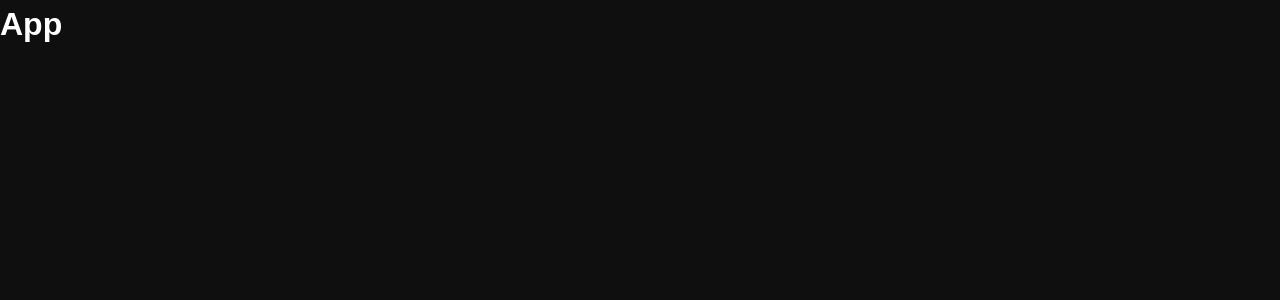
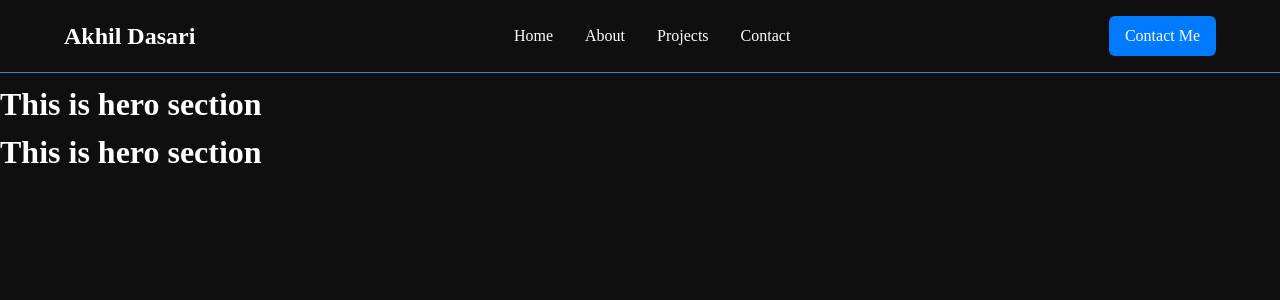
Before and after one commit to akhil-116/akhil-portfolio, a React (Vite) app: page / in a window 1280 px wide. Shown: the top 300 px of the page. Built offline with nearby package versions, Linux system fonts and the light colour scheme.

Commit message:
Navbar added

```diff
--- a/src/App.jsx
+++ b/src/App.jsx
@@ -1,15 +1,16 @@
 import { useState } from 'react'
-import reactLogo from './assets/react.svg'
-import viteLogo from '/vite.svg'
+import Navbar from './components/Navbar/Navbar'
 import './App.css'
 
 function App() {
 
   return (
     <>
-    <h1>App</h1>
+    <Navbar />
+    <h1 style={{marginTop:"80px"}}>This is hero section</h1>
+    <h1>This is hero section</h1>
     </>
   )
 }
 
-export default App
+export default App;
--- /dev/null
+++ b/src/components/Navbar/Navbar.css
@@ -0,0 +1,88 @@
+.navbar{
+    width: 100%;
+    background-color: #0f0f0f;
+    color: white;
+    padding: 1rem 0;
+    position: fixed;
+    top: 0;
+    z-index: 100;
+    border-bottom: 1px solid rgb(54, 134, 209);
+}
+.nav-container{
+    width: 90%;
+    max-width: 1200px;
+    margin: 0 auto;
+    display: flex;
+    justify-content: space-between;
+    align-items: center;
+}
+
+.nav-logo{
+    font-family: "Poppins";
+    font-size: 1.5rem;
+    font-weight: 600;
+    cursor: pointer;
+}
+
+.nav-logo span{
+    color: #007bff;
+}
+
+.nav-links{
+    display: flex;
+    list-style: none;
+    gap: 2rem;
+
+}
+
+.nav-links li a{
+    color: white;
+    text-decoration: none;
+    font-weight: 400;
+    transition: color 0.2s ease;
+
+}
+.nav-links li a:hover{
+    color:#007bff;
+}
+
+.hamburger{
+    display: none;
+    flex-direction: column;
+    gap: 5px;
+    cursor: pointer;
+}
+
+.line{
+    width: 25px;
+    height: 3px;
+    background-color: white;
+}
+
+.contact-btn{
+    background-color: #007bff;
+    color: white;
+    border-radius: 6px;
+    padding: 0.5rem 1rem;
+    font-weight: 500;
+    text-decoration: none;
+    transition: background-color 0.2s ease;
+}
+
+.contact-btn:hover{
+    background-color: #0056b3;
+}
+
+@media(max-width: 768px) {
+    .nav-links{
+        display: none;
+    }
+
+    .contact-btn{
+        display: none;
+    }
+    .hamburger{
+        display: flex;
+    }
+
+}
--- /dev/null
+++ b/src/components/Navbar/Navbar.jsx
@@ -0,0 +1,30 @@
+import React from "react";
+import "./Navbar.css";
+const Navbar = () => {
+    return(
+        <nav className="navbar">
+            <div className="nav-container">
+                <h1 className="nav-logo">Akhil Dasari</h1>
+
+                <ul className="nav-links">
+                    <li><a href="#home">Home</a></li>
+                    <li><a href="#about">About</a></li>
+                    <li><a href="#projects">Projects</a></li>
+                    <li><a href="#contact">Contact</a></li>
+                </ul>
+
+                <a href="#contact" className="contact-btn">Contact Me</a>
+
+                <div className="hamburger">
+                    <span className="line"></span>
+                    <span className="line"></span>
+                    <span className="line"></span>
+                </div>
+
+            </div>
+
+        </nav>
+    );
+};
+
+export default Navbar;
--- a/src/index.css
+++ b/src/index.css
@@ -9,7 +9,7 @@ html{
 }
 
 body{
-  font-family: sans-serif;
+  font-family:"poppins";
   background-color: #0f0f0f;
   color: white;
   line-height: 1.5;
```
